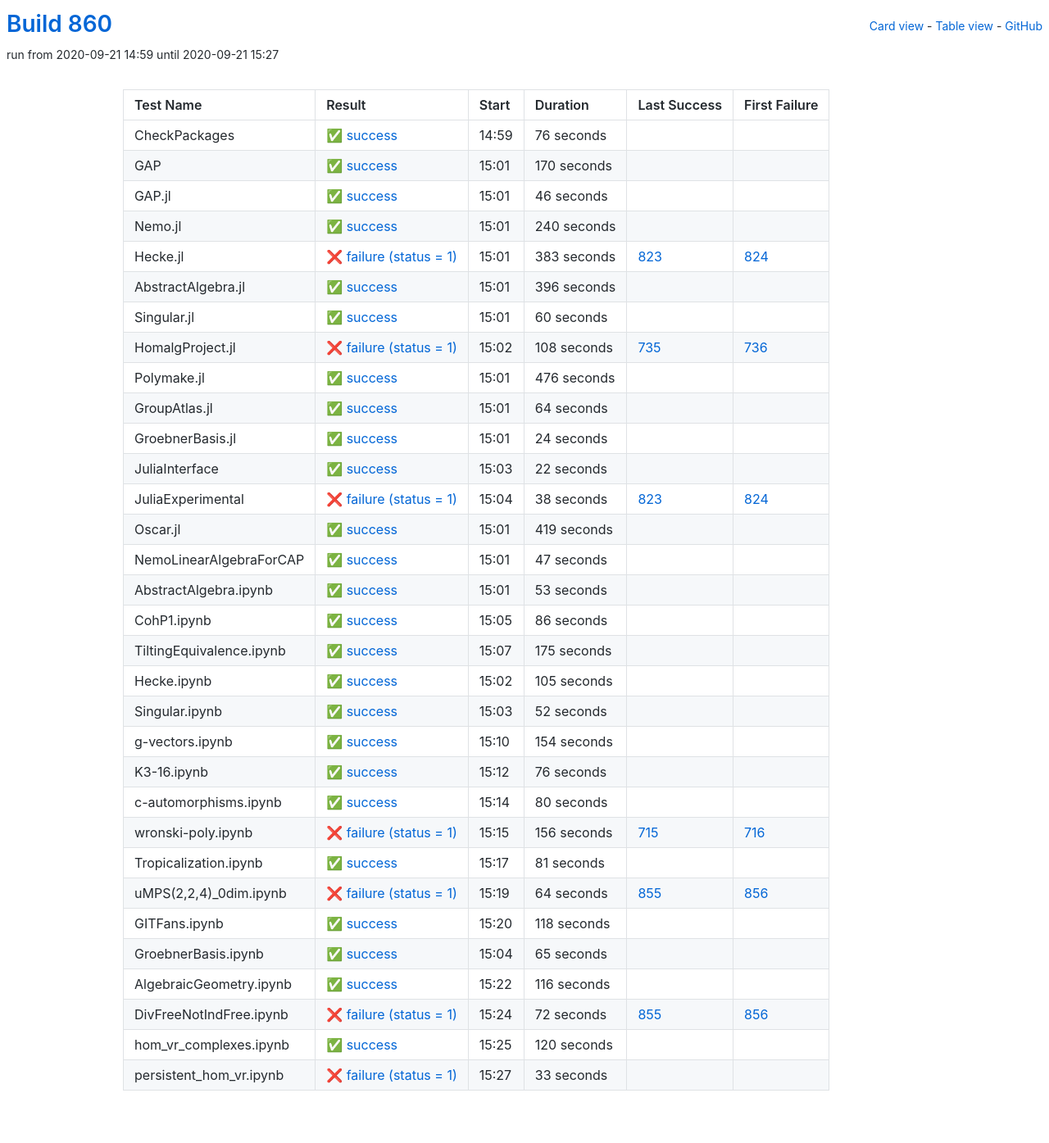
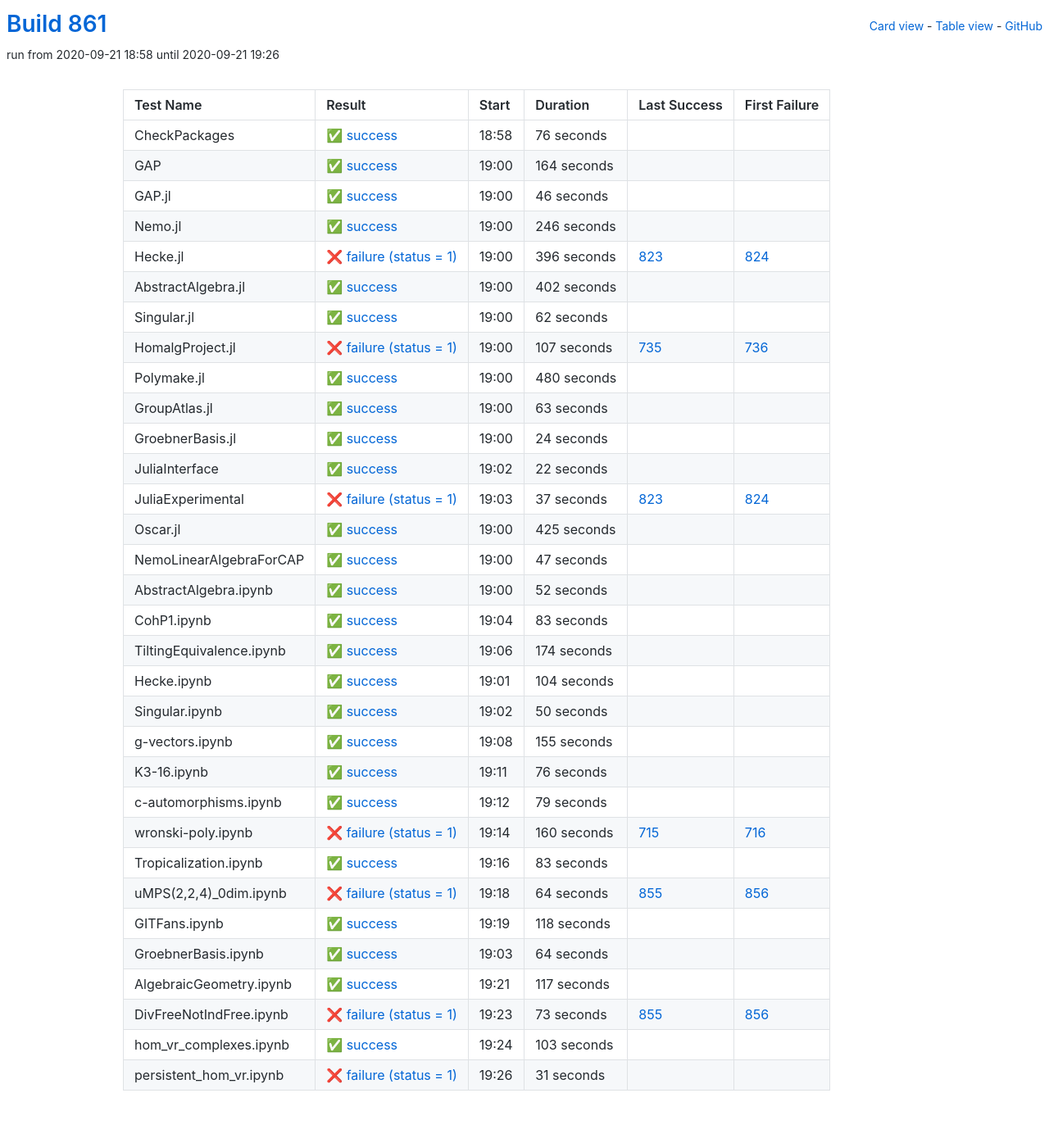
Before and after one commit to oscar-system/oscar-ci-status-stable, a Jekyll site: the page built from table.html, in a window 1280 px wide. Shown: the whole page at 82% size. Built offline with Jekyll 4.4.1, drawn with Linux system fonts in a browser that asks for light colours.

Commit message:
Build #861

```diff
--- a/_data/ci.yml
+++ b/_data/ci.yml
@@ -1,6 +1,6 @@
 ---
-build: 860
-build_url: https://oscarci.mathematik.uni-kl.de/job/oscar-stable/860/
+build: 861
+build_url: https://oscarci.mathematik.uni-kl.de/job/oscar-stable/861/
 job: oscar-stable
 organization: oscar-system
 repo: oscar-ci-status-stable
@@ -8,8 +8,8 @@ repourl: https://github.com/oscar-system/oscar-ci-status-stable
 tests:
 - name: CheckPackages
   id: checkpackages
-  log: https://oscarci.mathematik.uni-kl.de/job/oscar-stable/860/artifact/logs/build-860/CheckPackages.log
-  start: 2020-09-21 14:59
+  log: https://oscarci.mathematik.uni-kl.de/job/oscar-stable/861/artifact/logs/build-861/CheckPackages.log
+  start: 2020-09-21 18:58
   success: true
   exitcode: 0
   status: success
@@ -20,20 +20,20 @@ tests:
   first_failure_url:
 - name: GAP
   id: gap
-  log: https://oscarci.mathematik.uni-kl.de/job/oscar-stable/860/artifact/logs/build-860/GAP.log
-  start: 2020-09-21 15:01
+  log: https://oscarci.mathematik.uni-kl.de/job/oscar-stable/861/artifact/logs/build-861/GAP.log
+  start: 2020-09-21 19:00
   success: true
   exitcode: 0
   status: success
-  duration: 170
+  duration: 164
   last_success: false
   last_success_url:
   first_failure: false
   first_failure_url:
 - name: GAP.jl
   id: gap-jl
-  log: https://oscarci.mathematik.uni-kl.de/job/oscar-stable/860/artifact/logs/build-860/GAP.jl.log
-  start: 2020-09-21 15:01
+  log: https://oscarci.mathematik.uni-kl.de/job/oscar-stable/861/artifact/logs/build-861/GAP.jl.log
+  start: 2020-09-21 19:00
   success: true
   exitcode: 0
   status: success
@@ -44,92 +44,92 @@ tests:
   first_failure_url:
 - name: Nemo.jl
   id: nemo-jl
-  log: https://oscarci.mathematik.uni-kl.de/job/oscar-stable/860/artifact/logs/build-860/Nemo.jl.log
-  start: 2020-09-21 15:01
+  log: https://oscarci.mathematik.uni-kl.de/job/oscar-stable/861/artifact/logs/build-861/Nemo.jl.log
+  start: 2020-09-21 19:00
   success: true
   exitcode: 0
   status: success
-  duration: 240
+  duration: 246
   last_success: false
   last_success_url:
   first_failure: false
   first_failure_url:
 - name: Hecke.jl
   id: hecke-jl
-  log: https://oscarci.mathematik.uni-kl.de/job/oscar-stable/860/artifact/logs/build-860/Hecke.jl.log
-  start: 2020-09-21 15:01
+  log: https://oscarci.mathematik.uni-kl.de/job/oscar-stable/861/artifact/logs/build-861/Hecke.jl.log
+  start: 2020-09-21 19:00
   success: false
   exitcode: 1
   status: failure
-  duration: 383
+  duration: 396
   last_success: 823
   last_success_url: https://oscarci.mathematik.uni-kl.de/job/oscar-stable/823/
   first_failure: 824
   first_failure_url: https://oscarci.mathematik.uni-kl.de/job/oscar-stable/824/
 - name: AbstractAlgebra.jl
   id: abstractalgebra-jl
-  log: https://oscarci.mathematik.uni-kl.de/job/oscar-stable/860/artifact/logs/build-860/AbstractAlgebra.jl.log
-  start: 2020-09-21 15:01
+  log: https://oscarci.mathematik.uni-kl.de/job/oscar-stable/861/artifact/logs/build-861/AbstractAlgebra.jl.log
+  start: 2020-09-21 19:00
   success: true
   exitcode: 0
   status: success
-  duration: 396
+  duration: 402
   last_success: false
   last_success_url:
   first_failure: false
   first_failure_url:
 - name: Singular.jl
   id: singular-jl
-  log: https://oscarci.mathematik.uni-kl.de/job/oscar-stable/860/artifact/logs/build-860/Singular.jl.log
-  start: 2020-09-21 15:01
+  log: https://oscarci.mathematik.uni-kl.de/job/oscar-stable/861/artifact/logs/build-861/Singular.jl.log
+  start: 2020-09-21 19:00
   success: true
   exitcode: 0
   status: success
-  duration: 60
+  duration: 62
   last_success: false
   last_success_url:
   first_failure: false
   first_failure_url:
 - name: HomalgProject.jl
   id: homalgproject-jl
-  log: https://oscarci.mathematik.uni-kl.de/job/oscar-stable/860/artifact/logs/build-860/HomalgProject.jl.log
-  start: 2020-09-21 15:02
+  log: https://oscarci.mathematik.uni-kl.de/job/oscar-stable/861/artifact/logs/build-861/HomalgProject.jl.log
+  start: 2020-09-21 19:00
   success: false
   exitcode: 1
   status: failure
-  duration: 108
+  duration: 107
   last_success: 735
   last_success_url: https://oscarci.mathematik.uni-kl.de/job/oscar-stable/735/
   first_failure: 736
   first_failure_url: https://oscarci.mathematik.uni-kl.de/job/oscar-stable/736/
 - name: Polymake.jl
   id: polymake-jl
-  log: https://oscarci.mathematik.uni-kl.de/job/oscar-stable/860/artifact/logs/build-860/Polymake.jl.log
-  start: 2020-09-21 15:01
+  log: https://oscarci.mathematik.uni-kl.de/job/oscar-stable/861/artifact/logs/build-861/Polymake.jl.log
+  start: 2020-09-21 19:00
   success: true
   exitcode: 0
   status: success
-  duration: 476
+  duration: 480
   last_success: false
   last_success_url:
   first_failure: false
   first_failure_url:
 - name: GroupAtlas.jl
   id: groupatlas-jl
-  log: https://oscarci.mathematik.uni-kl.de/job/oscar-stable/860/artifact/logs/build-860/GroupAtlas.jl.log
-  start: 2020-09-21 15:01
+  log: https://oscarci.mathematik.uni-kl.de/job/oscar-stable/861/artifact/logs/build-861/GroupAtlas.jl.log
+  start: 2020-09-21 19:00
   success: true
   exitcode: 0
   status: success
-  duration: 64
+  duration: 63
   last_success: false
   last_success_url:
   first_failure: false
   first_failure_url:
 - name: GroebnerBasis.jl
   id: groebnerbasis-jl
-  log: https://oscarci.mathematik.uni-kl.de/job/oscar-stable/860/artifact/logs/build-860/GroebnerBasis.jl.log
-  start: 2020-09-21 15:01
+  log: https://oscarci.mathematik.uni-kl.de/job/oscar-stable/861/artifact/logs/build-861/GroebnerBasis.jl.log
+  start: 2020-09-21 19:00
   success: true
   exitcode: 0
   status: success
@@ -140,8 +140,8 @@ tests:
   first_failure_url:
 - name: JuliaInterface
   id: juliainterface
-  log: https://oscarci.mathematik.uni-kl.de/job/oscar-stable/860/artifact/logs/build-860/JuliaInterface.log
-  start: 2020-09-21 15:03
+  log: https://oscarci.mathematik.uni-kl.de/job/oscar-stable/861/artifact/logs/build-861/JuliaInterface.log
+  start: 2020-09-21 19:02
   success: true
   exitcode: 0
   status: success
@@ -152,32 +152,32 @@ tests:
   first_failure_url:
 - name: JuliaExperimental
   id: juliaexperimental
-  log: https://oscarci.mathematik.uni-kl.de/job/oscar-stable/860/artifact/logs/build-860/JuliaExperimental.log
-  start: 2020-09-21 15:04
+  log: https://oscarci.mathematik.uni-kl.de/job/oscar-stable/861/artifact/logs/build-861/JuliaExperimental.log
+  start: 2020-09-21 19:03
   success: false
   exitcode: 1
   status: failure
-  duration: 38
+  duration: 37
   last_success: 823
   last_success_url: https://oscarci.mathematik.uni-kl.de/job/oscar-stable/823/
   first_failure: 824
   first_failure_url: https://oscarci.mathematik.uni-kl.de/job/oscar-stable/824/
 - name: Oscar.jl
   id: oscar-jl
-  log: https://oscarci.mathematik.uni-kl.de/job/oscar-stable/860/artifact/logs/build-860/Oscar.jl.log
-  start: 2020-09-21 15:01
+  log: https://oscarci.mathematik.uni-kl.de/job/oscar-stable/861/artifact/logs/build-861/Oscar.jl.log
+  start: 2020-09-21 19:00
   success: true
   exitcode: 0
   status: success
-  duration: 419
+  duration: 425
   last_success: false
   last_success_url:
   first_failure: false
   first_failure_url:
 - name: NemoLinearAlgebraForCAP
   id: nemolinearalgebraforcap
-  log: https://oscarci.mathematik.uni-kl.de/job/oscar-stable/860/artifact/logs/build-860/NemoLinearAlgebraForCAP.log
-  start: 2020-09-21 15:01
+  log: https://oscarci.mathematik.uni-kl.de/job/oscar-stable/861/artifact/logs/build-861/NemoLinearAlgebraForCAP.log
+  start: 2020-09-21 19:00
   success: true
   exitcode: 0
   status: success
@@ -188,56 +188,8 @@ tests:
   first_failure_url:
 - name: AbstractAlgebra.ipynb
   id: abstractalgebra-ipynb
-  log: https://oscarci.mathematik.uni-kl.de/job/oscar-stable/860/artifact/logs/build-860/AbstractAlgebra.ipynb.log
-  start: 2020-09-21 15:01
-  success: true
-  exitcode: 0
-  status: success
-  duration: 53
-  last_success: false
-  last_success_url:
-  first_failure: false
-  first_failure_url:
-- name: CohP1.ipynb
-  id: cohp1-ipynb
-  log: https://oscarci.mathematik.uni-kl.de/job/oscar-stable/860/artifact/logs/build-860/CohP1.ipynb.log
-  start: 2020-09-21 15:05
-  success: true
-  exitcode: 0
-  status: success
-  duration: 86
-  last_success: false
-  last_success_url:
-  first_failure: false
-  first_failure_url:
-- name: TiltingEquivalence.ipynb
-  id: tiltingequivalence-ipynb
-  log: https://oscarci.mathematik.uni-kl.de/job/oscar-stable/860/artifact/logs/build-860/TiltingEquivalence.ipynb.log
-  start: 2020-09-21 15:07
-  success: true
-  exitcode: 0
-  status: success
-  duration: 175
-  last_success: false
-  last_success_url:
-  first_failure: false
-  first_failure_url:
-- name: Hecke.ipynb
-  id: hecke-ipynb
-  log: https://oscarci.mathematik.uni-kl.de/job/oscar-stable/860/artifact/logs/build-860/Hecke.ipynb.log
-  start: 2020-09-21 15:02
-  success: true
-  exitcode: 0
-  status: success
-  duration: 105
-  last_success: false
-  last_success_url:
-  first_failure: false
-  first_failure_url:
-- name: Singular.ipynb
-  id: singular-ipynb
-  log: https://oscarci.mathematik.uni-kl.de/job/oscar-stable/860/artifact/logs/build-860/Singular.ipynb.log
-  start: 2020-09-21 15:03
+  log: https://oscarci.mathematik.uni-kl.de/job/oscar-stable/861/artifact/logs/build-861/AbstractAlgebra.ipynb.log
+  start: 2020-09-21 19:00
   success: true
   exitcode: 0
   status: success
@@ -246,22 +198,70 @@ tests:
   last_success_url:
   first_failure: false
   first_failure_url:
-- name: g-vectors.ipynb
-  id: g-vectors-ipynb
-  log: https://oscarci.mathematik.uni-kl.de/job/oscar-stable/860/artifact/logs/build-860/g-vectors.ipynb.log
-  start: 2020-09-21 15:10
+- name: CohP1.ipynb
+  id: cohp1-ipynb
+  log: https://oscarci.mathematik.uni-kl.de/job/oscar-stable/861/artifact/logs/build-861/CohP1.ipynb.log
+  start: 2020-09-21 19:04
   success: true
   exitcode: 0
   status: success
-  duration: 154
+  duration: 83
+  last_success: false
+  last_success_url:
+  first_failure: false
+  first_failure_url:
+- name: TiltingEquivalence.ipynb
+  id: tiltingequivalence-ipynb
+  log: https://oscarci.mathematik.uni-kl.de/job/oscar-stable/861/artifact/logs/build-861/TiltingEquivalence.ipynb.log
+  start: 2020-09-21 19:06
+  success: true
+  exitcode: 0
+  status: success
+  duration: 174
+  last_success: false
+  last_success_url:
+  first_failure: false
+  first_failure_url:
+- name: Hecke.ipynb
+  id: hecke-ipynb
+  log: https://oscarci.mathematik.uni-kl.de/job/oscar-stable/861/artifact/logs/build-861/Hecke.ipynb.log
+  start: 2020-09-21 19:01
+  success: true
+  exitcode: 0
+  status: success
+  duration: 104
+  last_success: false
+  last_success_url:
+  first_failure: false
+  first_failure_url:
+- name: Singular.ipynb
+  id: singular-ipynb
+  log: https://oscarci.mathematik.uni-kl.de/job/oscar-stable/861/artifact/logs/build-861/Singular.ipynb.log
+  start: 2020-09-21 19:02
+  success: true
+  exitcode: 0
+  status: success
+  duration: 50
+  last_success: false
+  last_success_url:
+  first_failure: false
+  first_failure_url:
+- name: g-vectors.ipynb
+  id: g-vectors-ipynb
+  log: https://oscarci.mathematik.uni-kl.de/job/oscar-stable/861/artifact/logs/build-861/g-vectors.ipynb.log
+  start: 2020-09-21 19:08
+  success: true
+  exitcode: 0
+  status: success
+  duration: 155
   last_success: false
   last_success_url:
   first_failure: false
   first_failure_url:
 - name: K3-16.ipynb
   id: k3-16-ipynb
-  log: https://oscarci.mathematik.uni-kl.de/job/oscar-stable/860/artifact/logs/build-860/K3-16.ipynb.log
-  start: 2020-09-21 15:12
+  log: https://oscarci.mathematik.uni-kl.de/job/oscar-stable/861/artifact/logs/build-861/K3-16.ipynb.log
+  start: 2020-09-21 19:11
   success: true
   exitcode: 0
   status: success
@@ -272,44 +272,44 @@ tests:
   first_failure_url:
 - name: c-automorphisms.ipynb
   id: c-automorphisms-ipynb
-  log: https://oscarci.mathematik.uni-kl.de/job/oscar-stable/860/artifact/logs/build-860/c-automorphisms.ipynb.log
-  start: 2020-09-21 15:14
+  log: https://oscarci.mathematik.uni-kl.de/job/oscar-stable/861/artifact/logs/build-861/c-automorphisms.ipynb.log
+  start: 2020-09-21 19:12
   success: true
   exitcode: 0
   status: success
-  duration: 80
+  duration: 79
   last_success: false
   last_success_url:
   first_failure: false
   first_failure_url:
 - name: wronski-poly.ipynb
   id: wronski-poly-ipynb
-  log: https://oscarci.mathematik.uni-kl.de/job/oscar-stable/860/artifact/logs/build-860/wronski-poly.ipynb.log
-  start: 2020-09-21 15:15
+  log: https://oscarci.mathematik.uni-kl.de/job/oscar-stable/861/artifact/logs/build-861/wronski-poly.ipynb.log
+  start: 2020-09-21 19:14
   success: false
   exitcode: 1
   status: failure
-  duration: 156
+  duration: 160
   last_success: 715
   last_success_url: https://oscarci.mathematik.uni-kl.de/job/oscar-stable/715/
   first_failure: 716
   first_failure_url: https://oscarci.mathematik.uni-kl.de/job/oscar-stable/716/
 - name: Tropicalization.ipynb
   id: tropicalization-ipynb
-  log: https://oscarci.mathematik.uni-kl.de/job/oscar-stable/860/artifact/logs/build-860/Tropicalization.ipynb.log
-  start: 2020-09-21 15:17
+  log: https://oscarci.mathematik.uni-kl.de/job/oscar-stable/861/artifact/logs/build-861/Tropicalization.ipynb.log
+  start: 2020-09-21 19:16
   success: true
   exitcode: 0
   status: success
-  duration: 81
+  duration: 83
   last_success: false
   last_success_url:
   first_failure: false
   first_failure_url:
 - name: uMPS(2,2,4)_0dim.ipynb
   id: umps-2-2-4-0dim-ipynb
-  log: https://oscarci.mathematik.uni-kl.de/job/oscar-stable/860/artifact/logs/build-860/uMPS-2-2-4-_0dim.ipynb.log
-  start: 2020-09-21 15:19
+  log: https://oscarci.mathematik.uni-kl.de/job/oscar-stable/861/artifact/logs/build-861/uMPS-2-2-4-_0dim.ipynb.log
+  start: 2020-09-21 19:18
   success: false
   exitcode: 1
   status: failure
@@ -320,8 +320,8 @@ tests:
   first_failure_url: https://oscarci.mathematik.uni-kl.de/job/oscar-stable/856/
 - name: GITFans.ipynb
   id: gitfans-ipynb
-  log: https://oscarci.mathematik.uni-kl.de/job/oscar-stable/860/artifact/logs/build-860/GITFans.ipynb.log
-  start: 2020-09-21 15:20
+  log: https://oscarci.mathematik.uni-kl.de/job/oscar-stable/861/artifact/logs/build-861/GITFans.ipynb.log
+  start: 2020-09-21 19:19
   success: true
   exitcode: 0
   status: success
@@ -332,60 +332,60 @@ tests:
   first_failure_url:
 - name: GroebnerBasis.ipynb
   id: groebnerbasis-ipynb
-  log: https://oscarci.mathematik.uni-kl.de/job/oscar-stable/860/artifact/logs/build-860/GroebnerBasis.ipynb.log
-  start: 2020-09-21 15:04
+  log: https://oscarci.mathematik.uni-kl.de/job/oscar-stable/861/artifact/logs/build-861/GroebnerBasis.ipynb.log
+  start: 2020-09-21 19:03
   success: true
   exitcode: 0
   status: success
-  duration: 65
+  duration: 64
   last_success: false
   last_success_url:
   first_failure: false
   first_failure_url:
 - name: AlgebraicGeometry.ipynb
   id: algebraicgeometry-ipynb
-  log: https://oscarci.mathematik.uni-kl.de/job/oscar-stable/860/artifact/logs/build-860/AlgebraicGeometry.ipynb.log
-  start: 2020-09-21 15:22
+  log: https://oscarci.mathematik.uni-kl.de/job/oscar-stable/861/artifact/logs/build-861/AlgebraicGeometry.ipynb.log
+  start: 2020-09-21 19:21
   success: true
   exitcode: 0
   status: success
-  duration: 116
+  duration: 117
   last_success: false
   last_success_url:
   first_failure: false
   first_failure_url:
 - name: DivFreeNotIndFree.ipynb
   id: divfreenotindfree-ipynb
-  log: https://oscarci.mathematik.uni-kl.de/job/oscar-stable/860/artifact/logs/build-860/DivFreeNotIndFree.ipynb.log
-  start: 2020-09-21 15:24
+  log: https://oscarci.mathematik.uni-kl.de/job/oscar-stable/861/artifact/logs/build-861/DivFreeNotIndFree.ipynb.log
+  start: 2020-09-21 19:23
   success: false
   exitcode: 1
   status: failure
-  duration: 72
+  duration: 73
   last_success: 855
   last_success_url: https://oscarci.mathematik.uni-kl.de/job/oscar-stable/855/
   first_failure: 856
   first_failure_url: https://oscarci.mathematik.uni-kl.de/job/oscar-stable/856/
 - name: hom_vr_complexes.ipynb
   id: hom-vr-complexes-ipynb
-  log: https://oscarci.mathematik.uni-kl.de/job/oscar-stable/860/artifact/logs/build-860/hom_vr_complexes.ipynb.log
-  start: 2020-09-21 15:25
+  log: https://oscarci.mathematik.uni-kl.de/job/oscar-stable/861/artifact/logs/build-861/hom_vr_complexes.ipynb.log
+  start: 2020-09-21 19:24
   success: true
   exitcode: 0
   status: success
-  duration: 120
+  duration: 103
   last_success: false
   last_success_url:
   first_failure: false
   first_failure_url:
 - name: persistent_hom_vr.ipynb
   id: persistent-hom-vr-ipynb
-  log: https://oscarci.mathematik.uni-kl.de/job/oscar-stable/860/artifact/logs/build-860/persistent_hom_vr.ipynb.log
-  start: 2020-09-21 15:27
+  log: https://oscarci.mathematik.uni-kl.de/job/oscar-stable/861/artifact/logs/build-861/persistent_hom_vr.ipynb.log
+  start: 2020-09-21 19:26
   success: false
   exitcode: 1
   status: failure
-  duration: 33
+  duration: 31
   last_success: false
   last_success_url:
   first_failure: false
```
Also changed, not shown: README.md.
